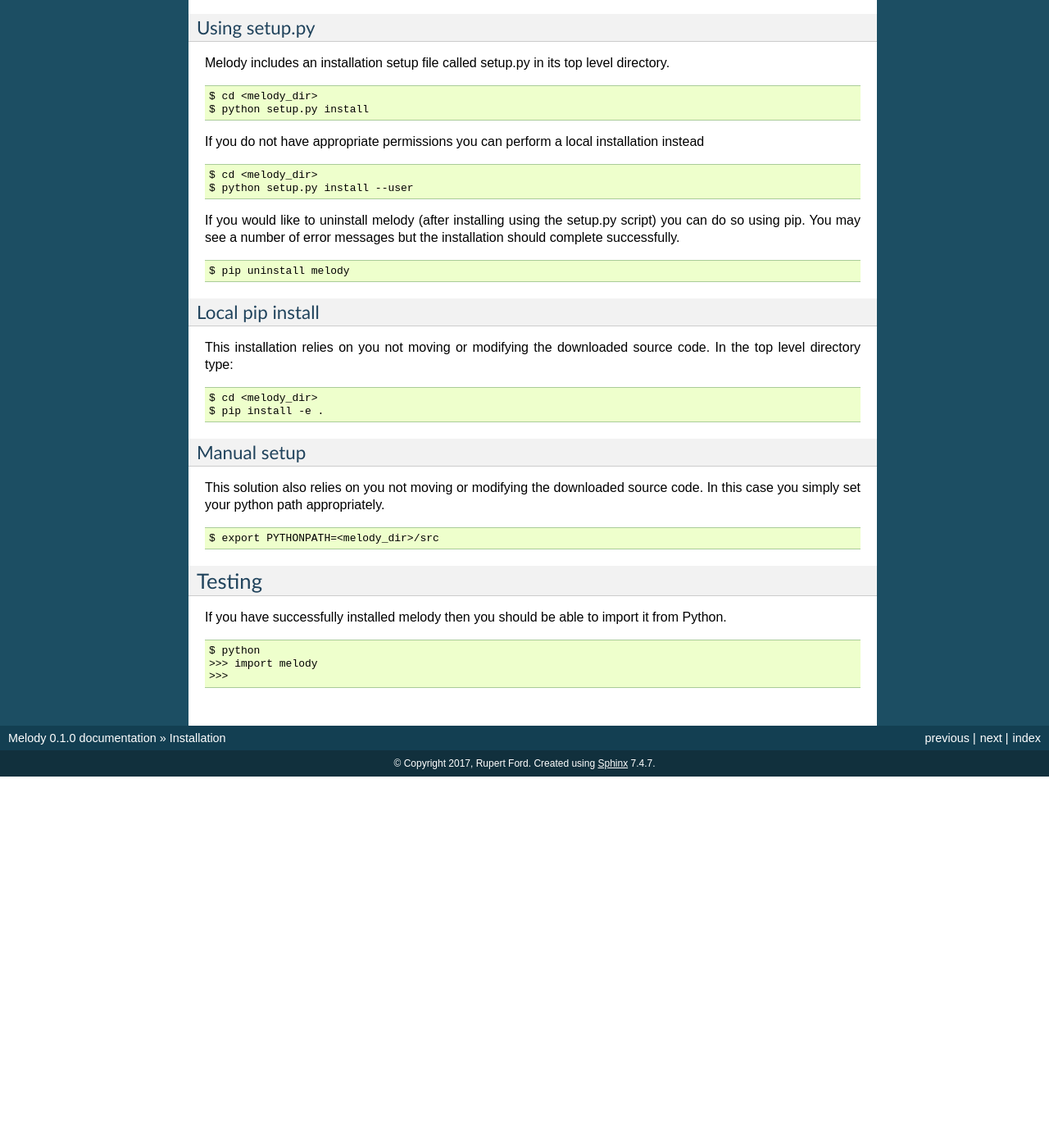
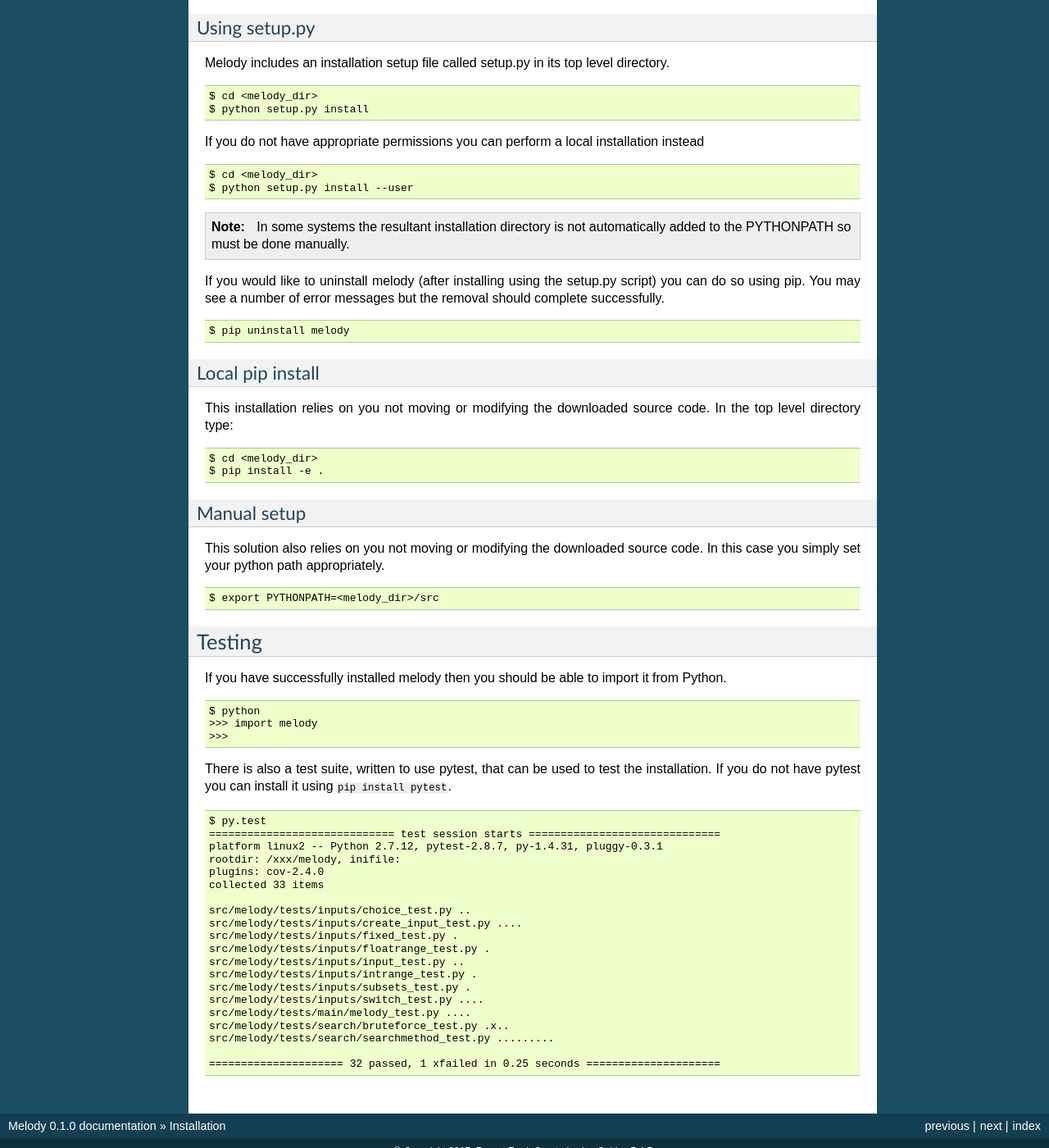
Before and after one commit to rupertford/melody, a Sphinx documentation site: the page built from docs/installation.rst, in a window 1280 px wide and 1400 px high, scrolled down 463 px. Shown: the whole window at 82% size. Built offline with Sphinx 7.4.7, drawn with Linux system fonts in a browser that asks for light colours; before the commit the page ends 1410 px from its top, so only the background shows below that.

Commit message:
issue #14. Changes requested by reviewer.

```diff
--- a/docs/installation.rst
+++ b/docs/installation.rst
@@ -41,9 +41,14 @@
    $ cd <melody_dir>
    $ python setup.py install --user
 
+.. note ::
+
+   In some systems the resultant installation directory is not
+   automatically added to the PYTHONPATH so must be done manually.
+
 If you would like to uninstall melody (after installing using the setup.py
 script) you can do so using pip. You may see a number of error messages but
-the installation should complete successfully.
+the removal should complete successfully.
 ::
 
    $ pip uninstall melody
@@ -78,3 +83,29 @@
    $ python
    >>> import melody
    >>>
+
+There is also a test suite, written to use pytest, that can be used to
+test the installation. If you do not have pytest you can install it
+using ``pip install pytest``.
+::
+
+   $ py.test
+   ============================= test session starts ==============================
+   platform linux2 -- Python 2.7.12, pytest-2.8.7, py-1.4.31, pluggy-0.3.1
+   rootdir: /xxx/melody, inifile:
+   plugins: cov-2.4.0
+   collected 33 items
+
+   src/melody/tests/inputs/choice_test.py ..
+   src/melody/tests/inputs/create_input_test.py ....
+   src/melody/tests/inputs/fixed_test.py .
+   src/melody/tests/inputs/floatrange_test.py .
+   src/melody/tests/inputs/input_test.py ..
+   src/melody/tests/inputs/intrange_test.py .
+   src/melody/tests/inputs/subsets_test.py .
+   src/melody/tests/inputs/switch_test.py ....
+   src/melody/tests/main/melody_test.py ....
+   src/melody/tests/search/bruteforce_test.py .x..
+   src/melody/tests/search/searchmethod_test.py .........
+
+   ===================== 32 passed, 1 xfailed in 0.25 seconds =====================
```
Also changed, not shown: docs/function.rst (+8 -7 lines), docs/index.rst (+6 -7 lines), docs/inputs.rst (+14 -14 lines).
